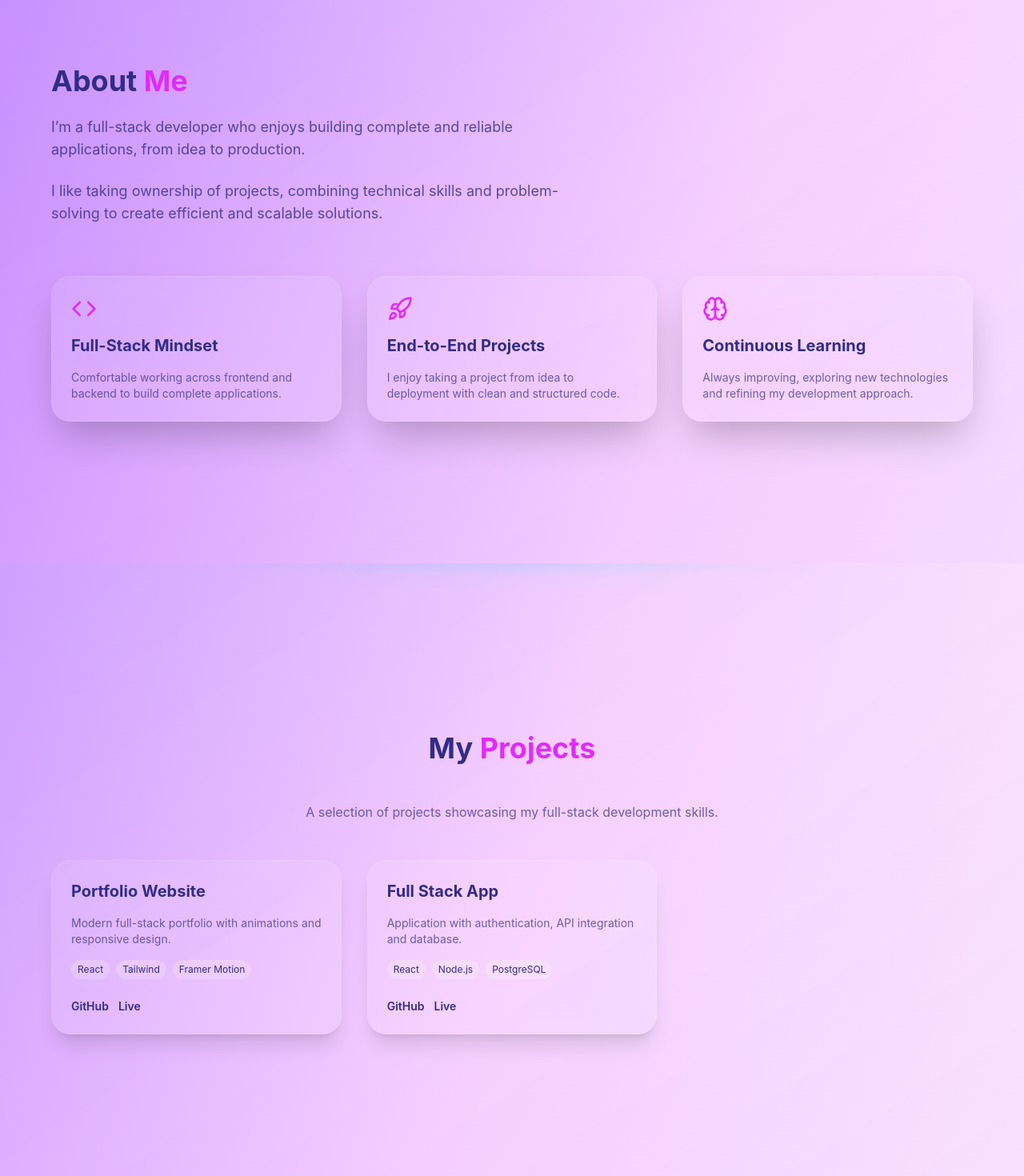
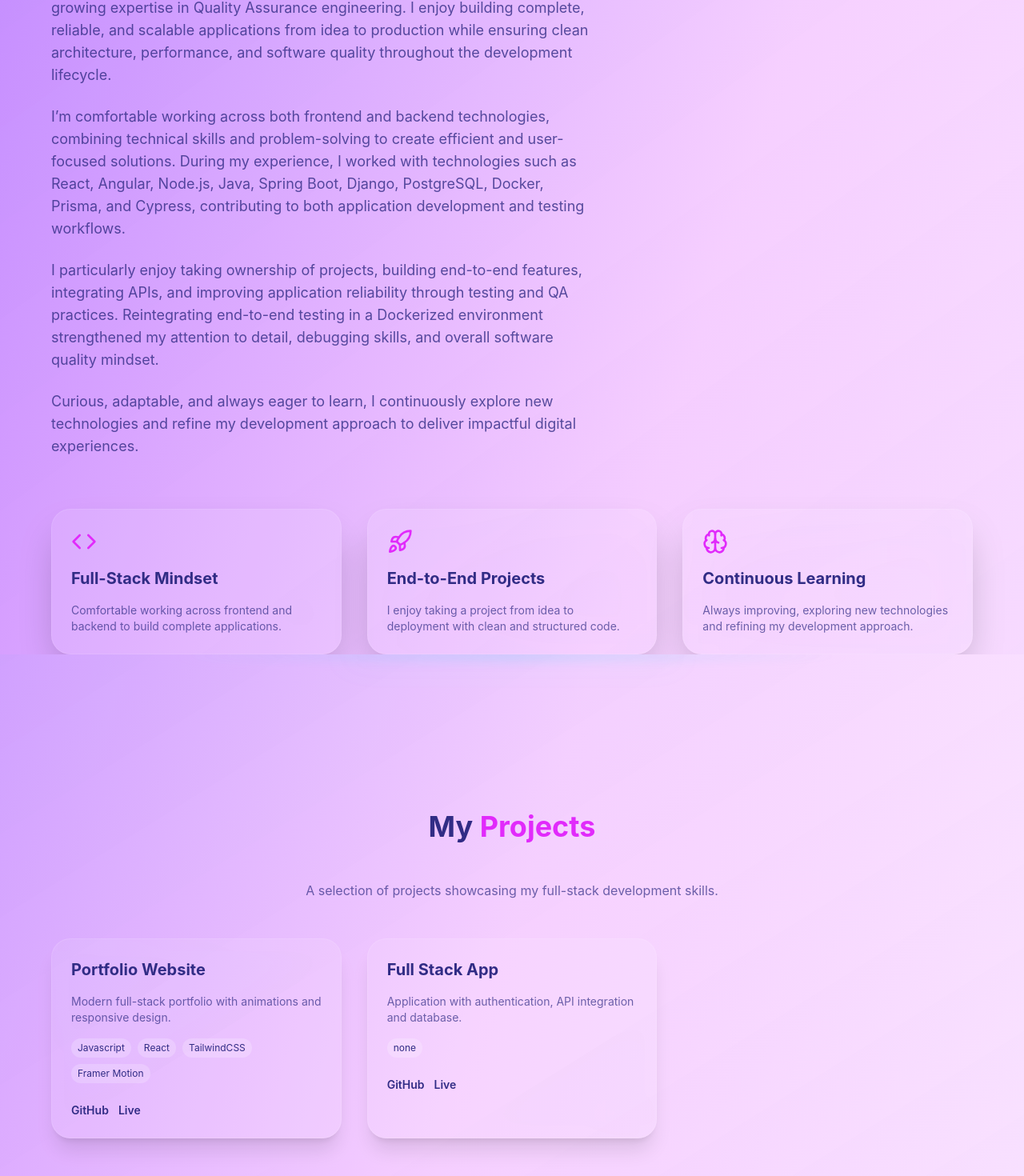
Before and after one commit to aelk-dev/portfolio-dev, a React (Vite) app: page / in a window 1280 px wide. Shown: the part 896-2366 px from the top of the page at 80% size. Built offline with nearby package versions, Linux system fonts and the light colour scheme; no server answers.

Commit message:
refactor: improved details

```diff
--- a/src/components/sections/About/AboutText.jsx
+++ b/src/components/sections/About/AboutText.jsx
@@ -6,13 +6,34 @@ const AboutText = () => {
       </h2>
 
       <p className="text-lg text-indigo-900/80 dark:text-white/80 max-w-2xl mx-auto md:mx-0">
-        I’m a full-stack developer who enjoys building complete and reliable
-        applications, from idea to production.
+        I’m a passionate Full-Stack Developer with a strong backend mindset and
+        growing expertise in Quality Assurance engineering. I enjoy building
+        complete, reliable, and scalable applications from idea to production
+        while ensuring clean architecture, performance, and software quality
+        throughout the development lifecycle.
       </p>
 
       <p className="text-lg text-indigo-900/80 dark:text-white/80 max-w-2xl mx-auto md:mx-0">
-        I like taking ownership of projects, combining technical skills and
-        problem-solving to create efficient and scalable solutions.
+        I’m comfortable working across both frontend and backend technologies,
+        combining technical skills and problem-solving to create efficient and
+        user-focused solutions. During my experience, I worked with technologies
+        such as React, Angular, Node.js, Java, Spring Boot, Django, PostgreSQL,
+        Docker, Prisma, and Cypress, contributing to both application
+        development and testing workflows.
+      </p>
+
+      <p className="text-lg text-indigo-900/80 dark:text-white/80 max-w-2xl mx-auto md:mx-0">
+        I particularly enjoy taking ownership of projects, building end-to-end
+        features, integrating APIs, and improving application reliability
+        through testing and QA practices. Reintegrating end-to-end testing in a
+        Dockerized environment strengthened my attention to detail, debugging
+        skills, and overall software quality mindset.
+      </p>
+
+      <p className="text-lg text-indigo-900/80 dark:text-white/80 max-w-2xl mx-auto md:mx-0">
+        Curious, adaptable, and always eager to learn, I continuously explore
+        new technologies and refine my development approach to deliver impactful
+        digital experiences.
       </p>
     </div>
   );
--- a/src/components/sections/Contact/ContactInfo.jsx
+++ b/src/components/sections/Contact/ContactInfo.jsx
@@ -13,7 +13,7 @@ const ContactInfo = () => {
 
       <div className="space-y-4">
         <a
-          href="https://github.com/Mani-tech7"
+          href="https://github.com/aelk-dev"
           target="_blank"
           className="flex items-center gap-3"
         >
--- a/src/components/ui/SectionWrapper.jsx
+++ b/src/components/ui/SectionWrapper.jsx
@@ -6,7 +6,7 @@ const SectionWrapper = ({ children, id }) => {
       id={id}
       initial={{ opacity: 0, y: 100, scale: 0.96, filter: "blur(12px)" }}
       whileInView={{ opacity: 1, y: 0, scale: 1, filter: "blur(0px)" }}
-      transition={{ duration: 0.9, ease: "easeOut" }}
+      transition={{ duration: 0.45, ease: "easeOut" }}
       viewport={{ once: false, margin: "-120px" }}
       className="
         relative
--- a/src/data/projects.js
+++ b/src/data/projects.js
@@ -3,7 +3,7 @@ export const projects = [
     title: "Portfolio Website",
     description:
       "Modern full-stack portfolio with animations and responsive design.",
-    tech: ["React", "Tailwind", "Framer Motion"],
+    tech: ["Javascript", "React", "TailwindCSS", "Framer Motion"],
     github: "#",
     demo: "#",
   },
@@ -11,7 +11,7 @@ export const projects = [
     title: "Full Stack App",
     description:
       "Application with authentication, API integration and database.",
-    tech: ["React", "Node.js", "PostgreSQL"],
+    tech: ["none"],
     github: "#",
     demo: "#",
   },
--- a/src/data/skills.js
+++ b/src/data/skills.js
@@ -1,11 +1,20 @@
 export const skills = [
   {
     category: "Languages",
-    items: ["Java", "C", "C#", "Python", "JavaScript", "TypeScript", "Dart"],
+    items: [
+      "Java",
+      "C",
+      "C#",
+      "Python",
+      "JavaScript",
+      "TypeScript",
+      "HTML",
+      "Dart",
+    ],
   },
   {
     category: "Frontend",
-    items: ["React", "Angular", "Flutter", "Tailwind"],
+    items: ["React", "Angular", "Flutter", "Tailwind", "Bootstrap"],
   },
   {
     category: "Backend",
@@ -14,9 +23,11 @@ export const skills = [
   {
     category: "Data & APIs",
     items: [
+      "SQL",
       "PostgreSQL",
       "MongoDB",
       "Prisma ORM",
+      "Django ORM",
       "GraphQL",
       "REST API",
       "OpenAPI",
@@ -27,8 +38,6 @@ export const skills = [
     items: [
       "Docker",
       "CI/CD",
-      "Terraform",
-      "Ansible",
       "GitHub",
       "GitLab",
       "Maven",
@@ -37,6 +46,8 @@ export const skills = [
       "Linux",
       "Bash",
       "Cybersecurity",
+      "Terraform",
+      "Ansible",
     ],
   },
 ];
```
